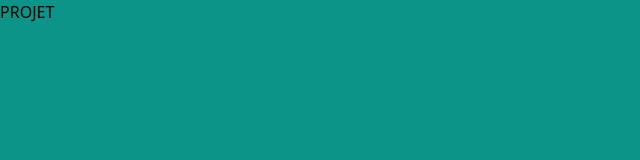
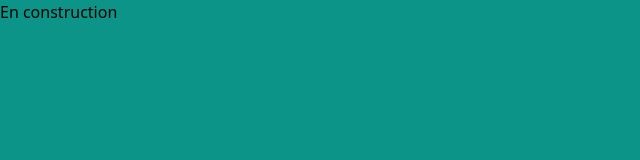
Before and after one commit to HortenseLaclaviere/Portfolio, a React (Create React App) app: page /PageProjects in a window 1280 px wide. Shown: the top 160 px of the page, without its empty margins (0-640 px from the left). Built offline with nearby package versions, Linux system fonts and the light colour scheme.

Commit message:
Modification/PageProject

```diff
--- a/src/components/PageProject.js
+++ b/src/components/PageProject.js
@@ -2,6 +2,6 @@ import React from "react";
 
 export default function PageProject(){
     return(
-        <h1>PROJET</h1>
+        <h1>En construction</h1>
     )
 }
```
